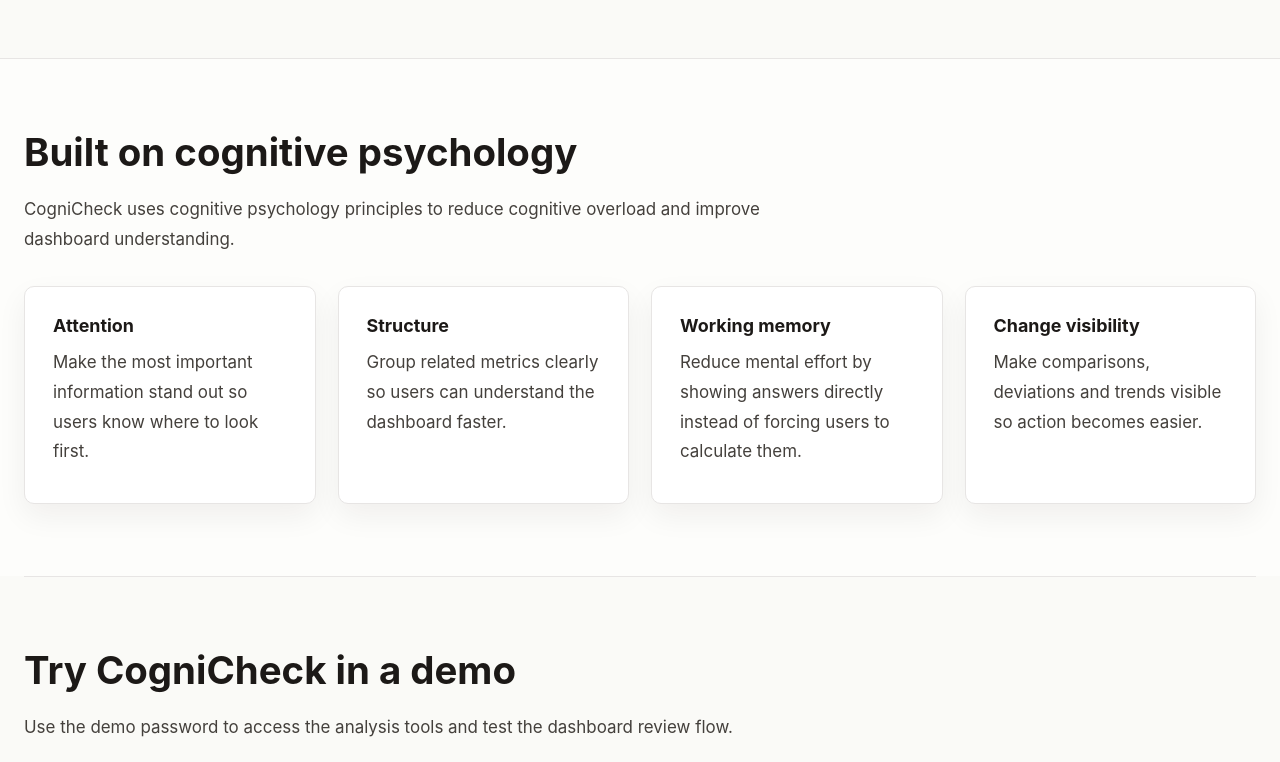
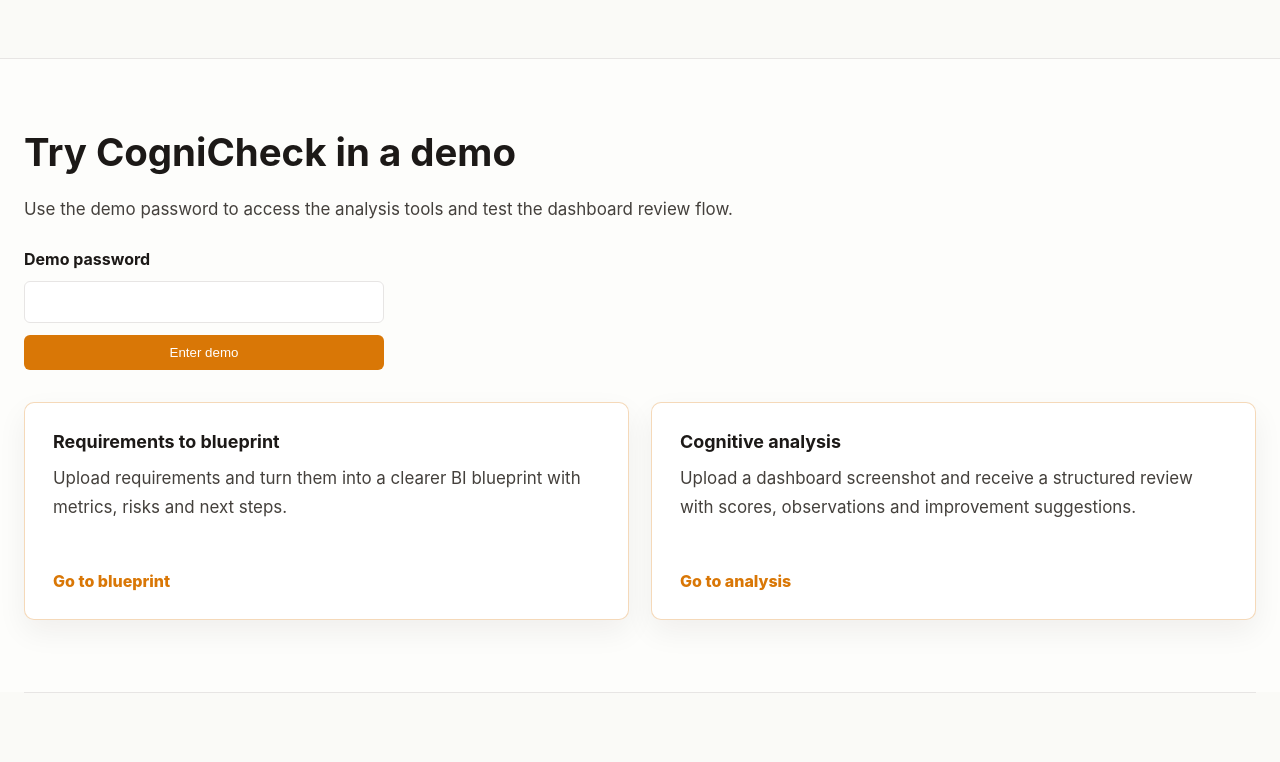
Before and after one commit to robin-g-97/CogniCheck, a website: page public/index.html in a window 1280 px wide. Shown: the part 2220-2982 px from the top of the page. Drawn offline with Linux system fonts and the light colour scheme.

Commit message:
fixed methodology

```diff
--- a/public/content/homepage.json
+++ b/public/content/homepage.json
@@ -69,31 +69,6 @@
         "Generate blueprint",
         "Analyze dashboard cognition",
         "Improve decision support"
-      ]
-    },
-    {
-      "id": "methodology",
-      "title": "Built on cognitive psychology",
-      "body": [
-        "CogniCheck uses cognitive psychology principles to reduce cognitive overload and improve dashboard understanding."
-      ],
-      "cards": [
-        {
-          "title": "Attention",
-          "body": "Make the most important information stand out so users know where to look first."
-        },
-        {
-          "title": "Structure",
-          "body": "Group related metrics clearly so users can understand the dashboard faster."
-        },
-        {
-          "title": "Working memory",
-          "body": "Reduce mental effort by showing answers directly instead of forcing users to calculate them."
-        },
-        {
-          "title": "Change visibility",
-          "body": "Make comparisons, deviations and trends visible so action becomes easier."
-        }
       ]
     },
     {
--- a/public/index.html
+++ b/public/index.html
@@ -1,10 +1,10 @@
 <!DOCTYPE HTML>
 <html>
 <head>
-    <script src="/js/shared/nav.js" defer></script>
+    <script src="/js/shared/nav.js?v=3" defer></script>
     <script src="/js/homepage.js?v=2" defer></script>
     <title>Cognicheck Analysis</title>
-    <link rel="stylesheet" href="css/style.css">
+    <link rel="stylesheet" href="/css/style.css?v=3">
     <link rel="preconnect" href="https://fonts.googleapis.com">
     <link rel="preconnect" href="https://fonts.gstatic.com" crossorigin>
     <link href="https://fonts.googleapis.com/css2?family=Open+Sans:ital,wght@0,300..800;1,300..800&display=swap" rel="stylesheet">
```
Also changed, not shown: public/demo.html (+1 -1 lines), public/methodology-analysis.html (+1 -1 lines), public/methodology-requirements.html (+1 -1 lines), public/methodology.html (+1 -1 lines).
